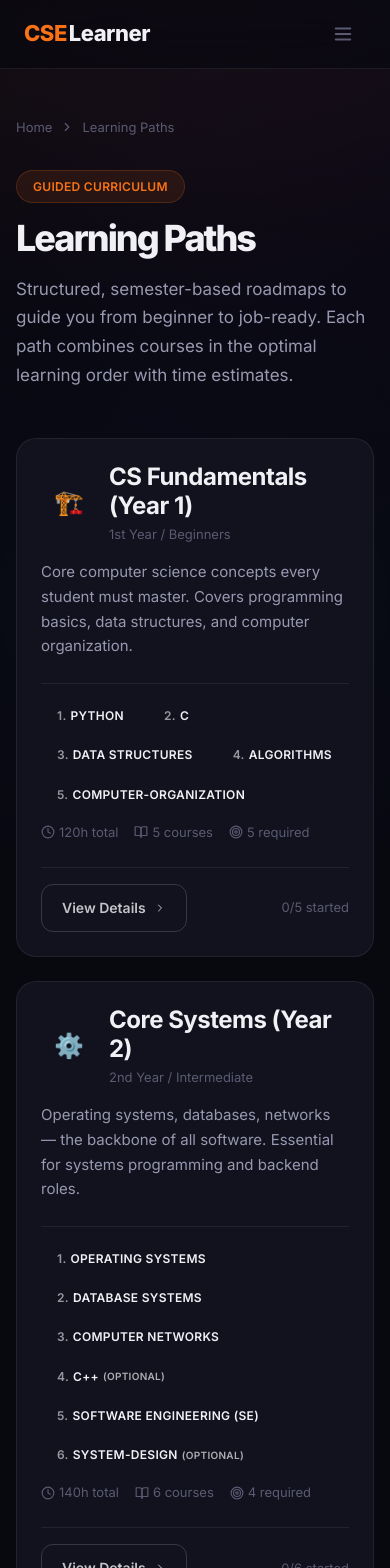
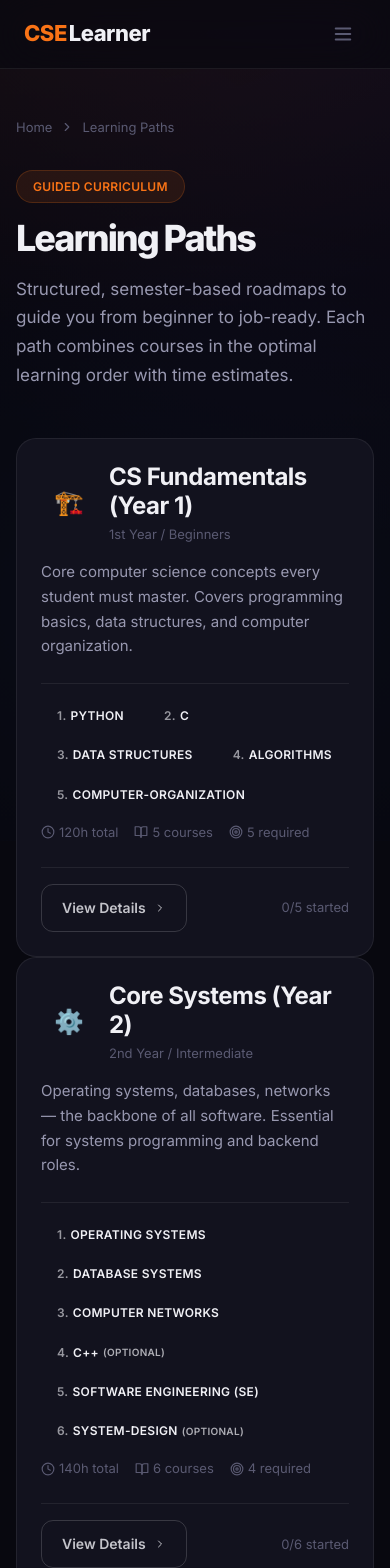
Before and after one commit to Knight-rule/cse-learner, a Next.js app: page /paths in a window 390 px wide. Shown: the top 1568 px of the page. Built offline with nearby package versions, Linux system fonts and the light colour scheme.

Commit message:
Fix paths page inline gridTemplateColumns overriding responsive CSS
Moved inline gridTemplateColumns from paths/page.tsx to
.paths-card-grid CSS class. Added media query rule so paths
cards collapse to single column on screens <= 640px.

```diff
--- a/src/app/globals.css
+++ b/src/app/globals.css
@@ -1290,6 +1290,7 @@ html.light .code-editor-border { border-color: rgba(0, 0, 0, 0.08); }
   .lb-row { grid-template-columns: 36px 1fr 70px; }
   .lb-bar { display: none; }
   .discuss-reply { padding-left: 10px; }
+  .paths-card-grid { grid-template-columns: 1fr; }
 }
 
 /* ===== AI MENTOR ===== */
--- a/src/app/paths/page.tsx
+++ b/src/app/paths/page.tsx
@@ -22,7 +22,7 @@ export default function PathsPage() {
           Each path combines courses in the optimal learning order with time estimates.
         </p>
 
-        <div style={{ display: "grid", gridTemplateColumns: "repeat(auto-fit, minmax(min(400px, 100%), 1fr))", gap: 24 }}>
+        <div className="paths-card-grid">
           {learningPaths.map((path) => {
             const pathCourses = path.courses.map((pc) =>
               courses.find((c) => c.slug === pc.slug)
```
